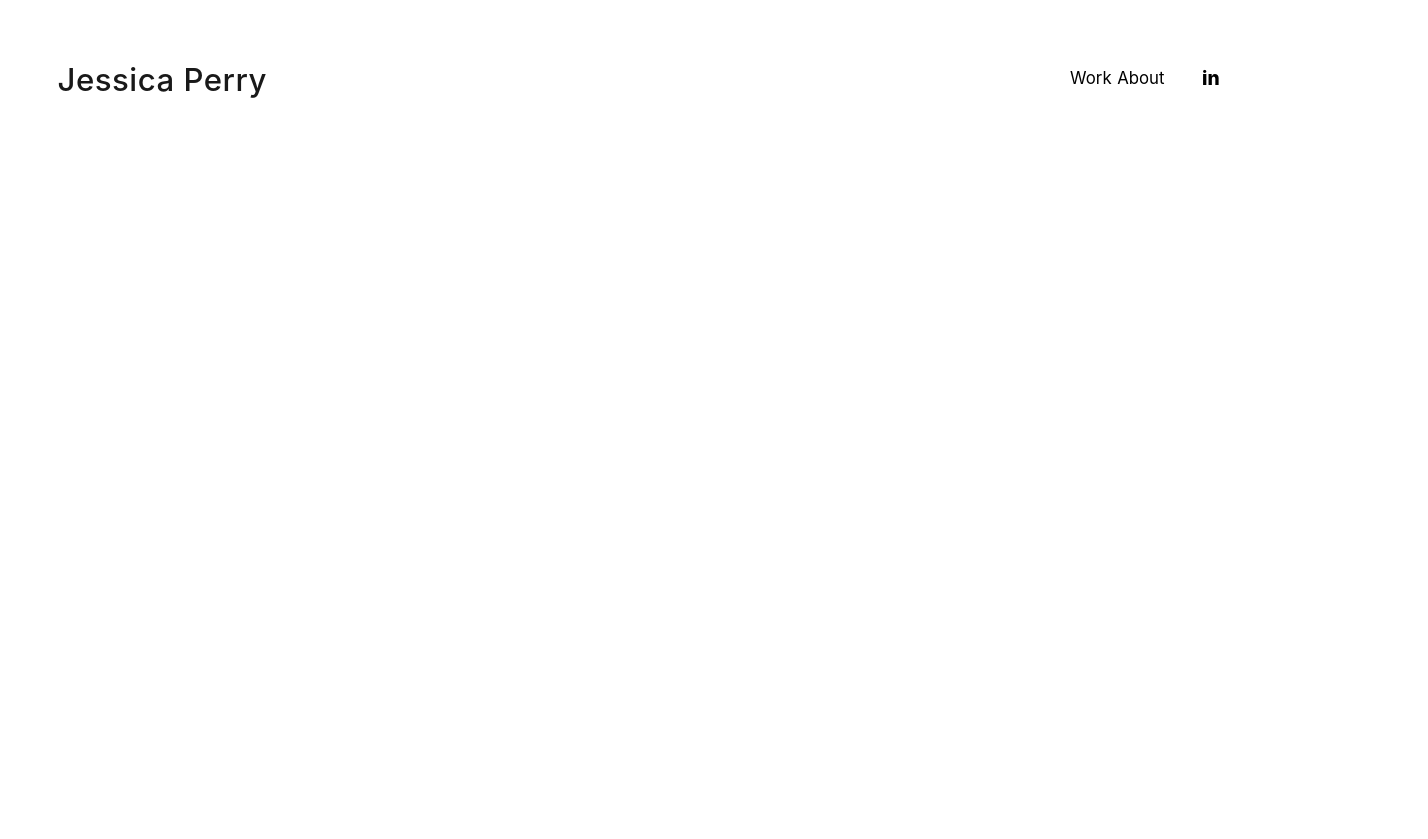
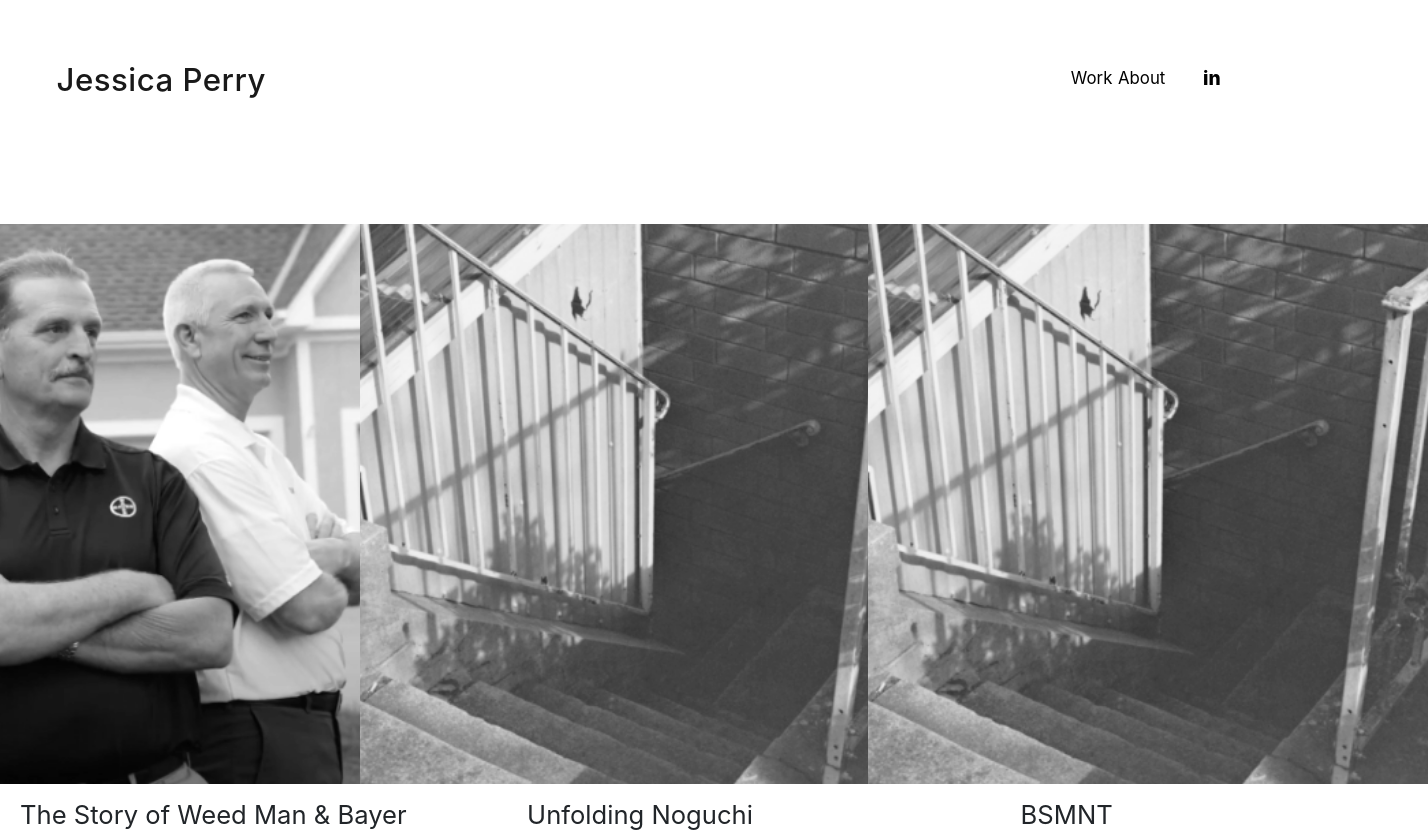
Before and after one commit to Ajsalemo/JessPortfolio, a Gatsby site in the folder jess_portfolio/: page / in a window 1280 px wide. Shown: the whole page, 1428 px wide, since content can reach past the window. Before the commit the page ends 800 px from the top, so only its background shows below. Built offline with nearby package versions, Linux system fonts and the light colour scheme; Gatsby itself is replaced by a stand-in of ours.

Commit message:
landing page cards displaying images with gatsby-image from the file system

```diff
--- a/jess_portfolio/src/components/header.js
+++ b/jess_portfolio/src/components/header.js
@@ -1,13 +1,16 @@
+import { Link } from "gatsby"
 import React from "react"
-import styled from "styled-components"
-import { Link } from "gatsby"
 import Navbar from "react-bootstrap/Navbar"
 import NavbarBrand from "react-bootstrap/NavbarBrand"
+import styled from "styled-components"
+
+// --------------------------------------- Styled Components ------------------------ //
+// ---------------------------------------------------------------------------------- //
 
 const StyledNavbar = styled(Navbar)`
   height: 10rem;
   justify-content: space-between;
-  padding: 0 3.6rem;
+  padding: 0 2.6rem;
 `
 const StyledNavbarBrand = styled(NavbarBrand)`
   font-size: 1.95rem;
@@ -28,6 +31,8 @@ const HeaderParentDiv = styled.div`
   font-size: 1.05rem;
   align-items: center;
 `
+// ---------------------------------------------------------------------------------- //
+// ---------------------------------------------------------------------------------- //
 
 export const Header = ({ name }) => (
   <StyledNavbar>
--- a/jess_portfolio/src/components/image.js
+++ b/jess_portfolio/src/components/image.js
@@ -1,32 +1,42 @@
+import { graphql, useStaticQuery } from "gatsby"
+import Img from "gatsby-image"
 import React from "react"
-import { useStaticQuery, graphql } from "gatsby"
-import Img from "gatsby-image"
+import styled from "styled-components"
 
-/*
- * This component is built using `gatsby-image` to automatically serve optimized
- * images with lazy loading and reduced file sizes. The image is loaded using a
- * `useStaticQuery`, which allows us to load the image from directly within this
- * component, rather than having to pass the image data down from pages.
- *
- * For more information, see the docs:
- * - `gatsby-image`: https://gatsby.dev/gatsby-image
- * - `useStaticQuery`: https://www.gatsbyjs.org/docs/use-static-query/
- */
+// --------------------------------------- Styled Components ------------------------ //
+// ---------------------------------------------------------------------------------- //
 
-const Image = () => {
+const StyledGatsbyImg = styled(Img)`
+  height: 35rem;
+  width: 35rem;
+`
+// ---------------------------------------------------------------------------------- //
+// ---------------------------------------------------------------------------------- //
+
+export const Image = ({ fileName }) => {
   const data = useStaticQuery(graphql`
     query {
-      placeholderImage: file(relativePath: { eq: "gatsby-astronaut.png" }) {
-        childImageSharp {
-          fluid(maxWidth: 300) {
-            ...GatsbyImageSharpFluid
+      images: allFile {
+        edges {
+          node {
+            relativePath
+            name
+            childImageSharp {
+              fluid(maxWidth: 600) {
+                ...GatsbyImageSharpFluid
+              }
+            }
           }
         }
       }
     }
   `)
 
-  return <Img fluid={data.placeholderImage.childImageSharp.fluid} />
+  // Loop through all images in the relative path
+  // Render any images that match the name of the 'fileName' prop being passed in from the Index page
+  const image = data.images.edges.find(n => {
+    return n.node.relativePath.includes(fileName)
+  })
+
+  return <StyledGatsbyImg fluid={image.node.childImageSharp.fluid} />
 }
-
-export default Image
--- /dev/null
+++ b/jess_portfolio/src/components/landingcards.js
@@ -0,0 +1,46 @@
+import React from "react"
+import Col from "react-bootstrap/Col"
+import Row from "react-bootstrap/Row"
+import styled from "styled-components"
+// Components
+import { Image } from "./image"
+
+// --------------------------------------- Styled Components ------------------------ //
+// ---------------------------------------------------------------------------------- //
+
+const LandingCardCol = styled(Col)`
+  display: flex;
+  flex-direction: column;
+  align-items: ${props =>
+    props.leftpicture
+      ? "flex-end"
+      : props.rightpicture
+      ? "flex-start"
+      : "center"};
+`
+const LandingCardCaption = styled.h2`
+  text-align: center;
+  width: 100%;
+  font-size: 1.6rem;
+  font-weight: 400;
+  padding-top: 1rem;
+`
+// ---------------------------------------------------------------------------------- //
+// ---------------------------------------------------------------------------------- //
+
+export const LandingCards = () => (
+  <Row style={{ paddingTop: "4rem" }}>
+    <LandingCardCol lg={4} leftpicture="leftpicture">
+      <Image fileName="leftpicture.png" />
+      <LandingCardCaption>The Story of Weed Man & Bayer</LandingCardCaption>
+    </LandingCardCol>
+    <LandingCardCol lg={4}>
+      <Image fileName="rightpicture.png" />
+      <LandingCardCaption>Unfolding Noguchi</LandingCardCaption>
+    </LandingCardCol>
+    <LandingCardCol lg={4} rightpicture="rightpicture">
+      <Image fileName="rightpicture.png" />
+      <LandingCardCaption>BSMNT</LandingCardCaption>
+    </LandingCardCol>
+  </Row>
+)
--- a/jess_portfolio/src/pages/index.js
+++ b/jess_portfolio/src/pages/index.js
@@ -1,12 +1,15 @@
-import React, { Fragment } from "react"
-
+import React from "react"
+import Container from "react-bootstrap/Container"
 // Components
 import { Header } from "../components/header"
+import { LandingCards } from "../components/landingcards"
+
 
 const IndexPage = () => (
-  <Fragment>
+  <Container fluid style={{ height: "100vh" }}>
     <Header name="Jessica Perry" />
-  </Fragment>
+    <LandingCards />
+  </Container>
 )
 
 export default IndexPage
```
Also changed, not shown: jess_portfolio/src/images/USETHISONE_HEADSHOT.png (added), jess_portfolio/src/images/leftpicture.png (added), jess_portfolio/src/images/rightpicture.png (added).
